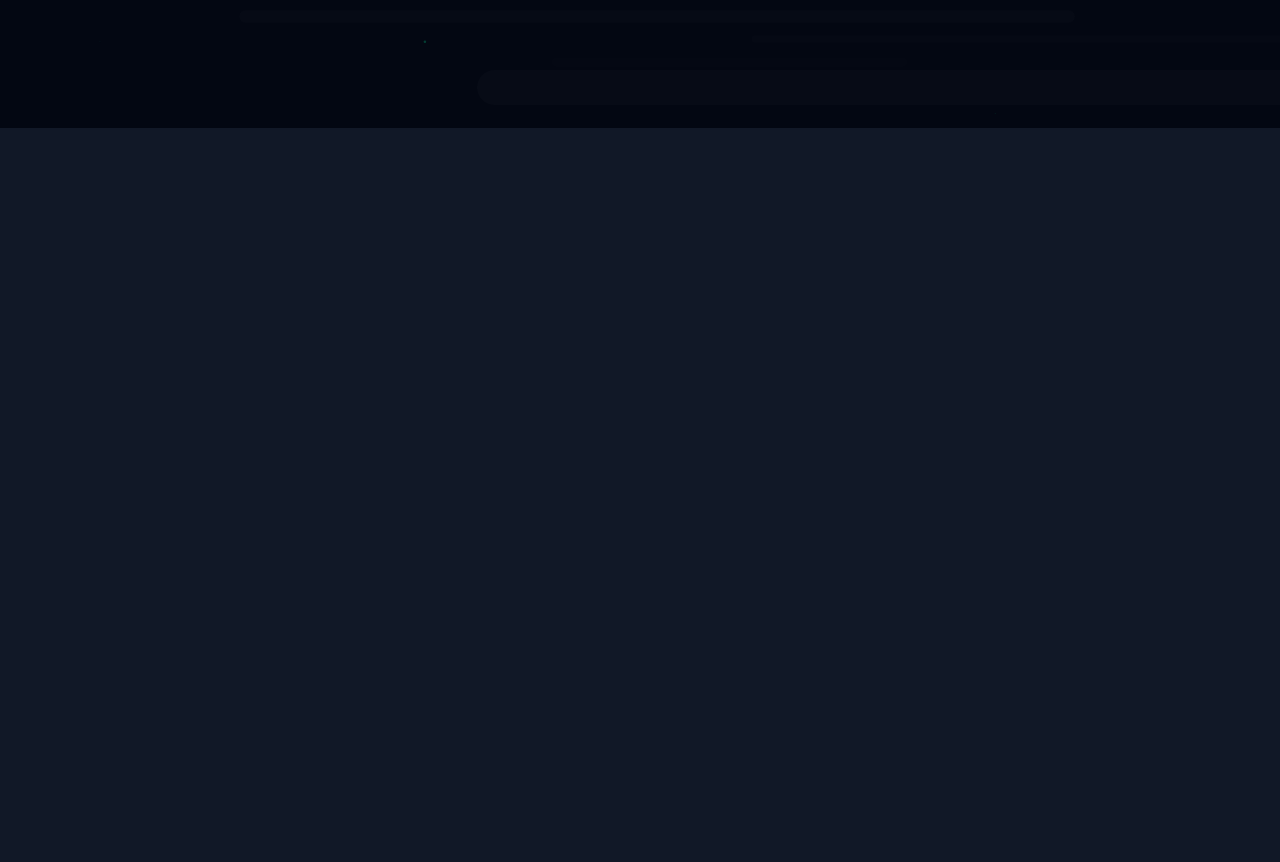
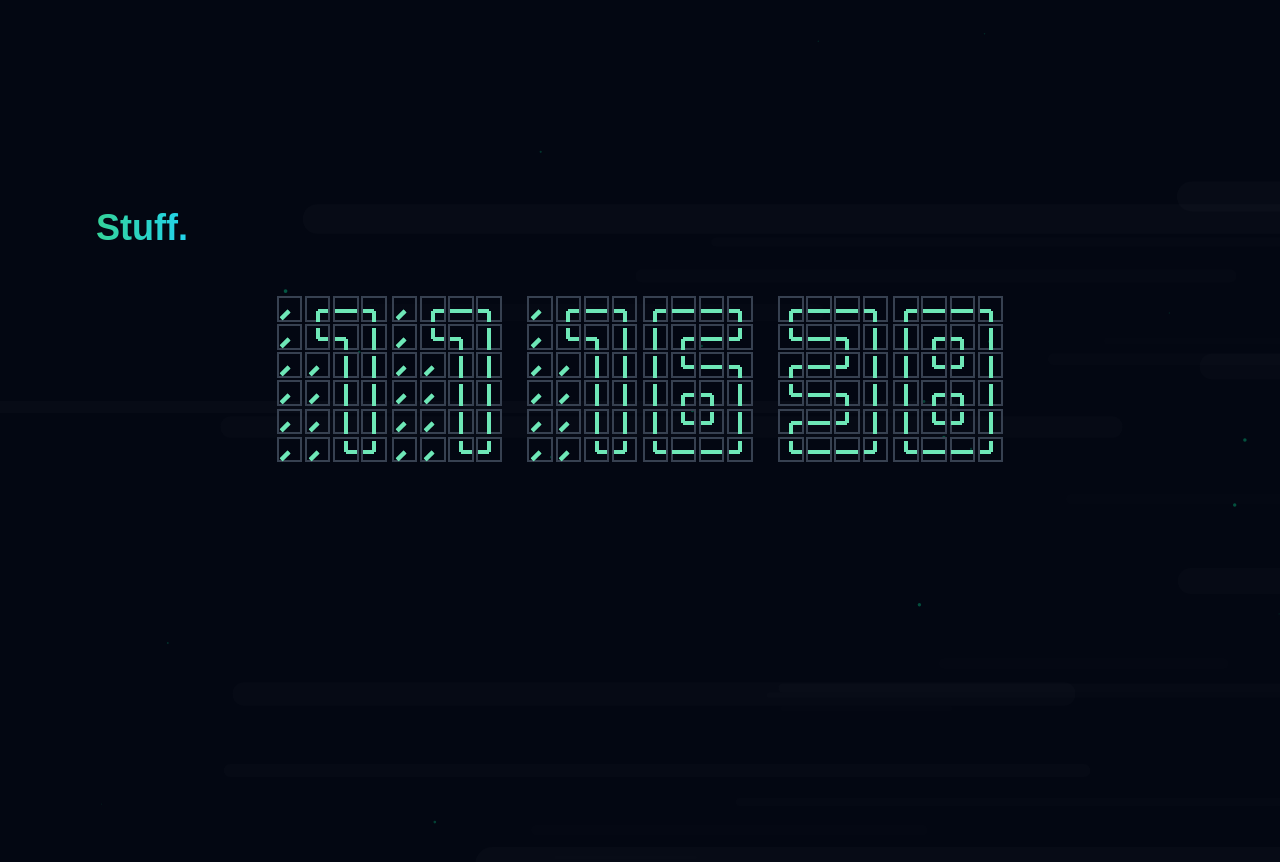
Before and after one commit to jack-rowe/portfolio, a Next.js app: page / in a window 1280 px wide. Shown: the part 1924-2786 px from the top of the page. Before the commit the page ends 2052 px from the top, so only its background shows below. Built offline with nearby package versions, Linux system fonts and the light colour scheme.

Commit message:
clock responsiveness

```diff
--- a/src/app/(main)/components/Navigation.tsx
+++ b/src/app/(main)/components/Navigation.tsx
@@ -3,7 +3,7 @@ import { useEffect, useState } from "react";
 export const Navigation = () => {
   const [activeSection, setActiveSection] = useState("home");
 
-  const SECTIONS = ["home", "resume"];
+  const SECTIONS = ["home", "resume", "stuff"];
 
   useEffect(() => {
     const observer = new IntersectionObserver(
--- /dev/null
+++ b/src/app/(main)/components/Stuff.tsx
@@ -0,0 +1,17 @@
+import { ClockOfClocks } from "@/components/ClockOfClocks";
+
+export const Stuff = () => {
+  return (
+    <section id="stuff" className="min-h-screen py-20 relative md:px-20">
+      <div className="container mx-auto px-4 relative z-10">
+        <div className="w-full flex items-center justify-between flex-col gap-4 mb-4 sm:mb-12 sm:flex-row">
+          <h2 className="text-4xl font-bold bg-gradient-to-r from-emerald-400 to-cyan-400 bg-clip-text text-transparent">
+            Stuff.
+          </h2>
+        </div>
+
+        <ClockOfClocks />
+      </div>
+    </section>
+  );
+};
--- a/src/app/(main)/page.tsx
+++ b/src/app/(main)/page.tsx
@@ -4,8 +4,9 @@ import { Navigation } from "@/app/(main)/components/Navigation";
 import { ScrollDownIndicator } from "@/components/ScrollDownIndicator";
 import dynamic from "next/dynamic";
 import { Hero } from "./components/Hero";
-import { Projects } from "./components/Projects";
+// import { Projects } from "./components/Projects";
 import { Resume } from "./components/Resume";
+import { Stuff } from "./components/Stuff";
 
 const Particles = dynamic(() => import("@/components/Particles"), {
   ssr: false,
@@ -19,6 +20,7 @@ export default function PortfolioPage() {
       <ScrollDownIndicator />
       <Resume />
       {/* <Projects /> */}
+      <Stuff />
       <Navigation />
     </div>
   );
--- /dev/null
+++ b/src/components/ClockOfClocks.tsx
@@ -0,0 +1,376 @@
+"use client";
+
+import { motion } from "motion/react";
+import { useState, useEffect } from "react";
+type TDigit = "0" | "1" | "2" | "3" | "4" | "5" | "6" | "7" | "8" | "9";
+const angleMap: Record<string, [number, number]> = {
+  //unicode box-drawing characters for clock faces to make lines and right angles
+  "┌": [0, 90], // top-left corner: hour at 9, minute at 12
+  "┐": [90, 180], // top-right corner: hour at 12, minute at 3
+  "┘": [180, 270], // bottom-right corner: hour at 3, minute at 6
+  "└": [0, 270], // bottom-left corner: hour at 6, minute at 9
+  "─": [0, 180], // horizontal line: hour at 9, minute at 3
+  "│": [90, 270], // vertical line: hour at 12, minute at 6
+  " ": [135, 135], // empty: diagonal resting position
+};
+
+// draw each digit using a 4x6 grid of angleMap characters
+const numberMap: Record<TDigit, string[]> = {
+  "0": [
+    "┌",
+    "─",
+    "─",
+    "┐",
+    "│",
+    "┌",
+    "┐",
+    "│",
+    "│",
+    "│",
+    "│",
+    "│",
+    "│",
+    "│",
+    "│",
+    "│",
+    "│",
+    "└",
+    "┘",
+    "│",
+    "└",
+    "─",
+    "─",
+    "┘",
+  ],
+  "1": [
+    " ",
+    "┌",
+    "─",
+    "┐",
+    " ",
+    "└",
+    "┐",
+    "│",
+    " ",
+    " ",
+    "│",
+    "│",
+    " ",
+    " ",
+    "│",
+    "│",
+    " ",
+    " ",
+    "│",
+    "│",
+    " ",
+    " ",
+    "└",
+    "┘",
+  ],
+  "2": [
+    "┌",
+    "─",
+    "─",
+    "┐",
+    "└",
+    "─",
+    "┐",
+    "│",
+    "┌",
+    "─",
+    "┘",
+    "│",
+    "│",
+    "┌",
+    "─",
+    "┘",
+    "│",
+    "└",
+    "─",
+    "┐",
+    "└",
+    "─",
+    "─",
+    "┘",
+  ],
+  "3": [
+    "┌",
+    "─",
+    "─",
+    "┐",
+    "└",
+    "─",
+    "┐",
+    "│",
+    "┌",
+    "─",
+    "┘",
+    "│",
+    "└",
+    "─",
+    "┐",
+    "│",
+    "┌",
+    "─",
+    "┘",
+    "│",
+    "└",
+    "─",
+    "─",
+    "┘",
+  ],
+  "4": [
+    "┌",
+    "┐",
+    "┌",
+    "┐",
+    "│",
+    "│",
+    "│",
+    "│",
+    "│",
+    "└",
+    "┘",
+    "│",
+    "└",
+    "─",
+    "┐",
+    "│",
+    " ",
+    " ",
+    "│",
+    "│",
+    " ",
+    " ",
+    "└",
+    "┘",
+  ],
+  "5": [
+    "┌",
+    "─",
+    "─",
+    "┐",
+    "│",
+    "┌",
+    "─",
+    "┘",
+    "│",
+    "└",
+    "─",
+    "┐",
+    "└",
+    "─",
+    "┐",
+    "│",
+    "┌",
+    "─",
+    "┘",
+    "│",
+    "└",
+    "─",
+    "─",
+    "┘",
+  ],
+  "6": [
+    "┌",
+    "─",
+    "─",
+    "┐",
+    "│",
+    "┌",
+    "─",
+    "┘",
+    "│",
+    "└",
+    "─",
+    "┐",
+    "│",
+    "┌",
+    "┐",
+    "│",
+    "│",
+    "└",
+    "┘",
+    "│",
+    "└",
+    "─",
+    "─",
+    "┘",
+  ],
+  "7": [
+    "┌",
+    "─",
+    "─",
+    "┐",
+    "└",
+    "─",
+    "┐",
+    "│",
+    " ",
+    " ",
+    "│",
+    "│",
+    " ",
+    " ",
+    "│",
+    "│",
+    " ",
+    " ",
+    "│",
+    "│",
+    " ",
+    " ",
+    "└",
+    "┘",
+  ],
+  "8": [
+    "┌",
+    "─",
+    "─",
+    "┐",
+    "│",
+    "┌",
+    "┐",
+    "│",
+    "│",
+    "└",
+    "┘",
+    "│",
+    "│",
+    "┌",
+    "┐",
+    "│",
+    "│",
+    "└",
+    "┘",
+    "│",
+    "└",
+    "─",
+    "─",
+    "┘",
+  ],
+  "9": [
+    "┌",
+    "─",
+    "─",
+    "┐",
+    "│",
+    "┌",
+    "┐",
+    "│",
+    "│",
+    "└",
+    "┘",
+    "│",
+    "└",
+    "─",
+    "┐",
+    "│",
+    " ",
+    " ",
+    "│",
+    "│",
+    " ",
+    " ",
+    "└",
+    "┘",
+  ],
+};
+
+export const ClockOfClocks = () => {
+  const [currentTime, setCurrentTime] = useState(new Date());
+
+  useEffect(() => {
+    const interval = setInterval(() => {
+      setCurrentTime(new Date());
+    }, 1000);
+
+    return () => clearInterval(interval);
+  }, []);
+
+  const hours = String(currentTime.getHours() % 12 || 12).padStart(2, "0");
+  const minutes = String(currentTime.getMinutes()).padStart(2, "0");
+  const seconds = String(currentTime.getSeconds()).padStart(2, "0");
+
+  // Function to render a single digit
+  const renderDigit = (digit: string) => {
+    const pattern = numberMap[digit as TDigit] || numberMap["0"];
+    return (
+      <div className="grid grid-cols-4 grid-rows-6 gap-[0.2vw]">
+        {pattern.map((char, index) => {
+          const [hourAngle, minuteAngle] = angleMap[char];
+          return (
+            <Clock
+              key={index}
+              hourAngle={hourAngle}
+              minuteAngle={minuteAngle}
+            />
+          );
+        })}
+      </div>
+    );
+  };
+
+  return (
+    <div className="flex items-center justify-center gap-[2vw] w-full max-w-[90vw]">
+      <div className="flex gap-[0.4vw]">
+        {renderDigit(hours[0])}
+        {renderDigit(hours[1])}
+      </div>
+      <div className="flex gap-[0.4vw]">
+        {renderDigit(minutes[0])}
+        {renderDigit(minutes[1])}
+      </div>
+      <div className="flex gap-[0.4vw]">
+        {renderDigit(seconds[0])}
+        {renderDigit(seconds[1])}
+      </div>
+    </div>
+  );
+};
+
+const Clock = ({
+  hourAngle,
+  minuteAngle,
+}: {
+  hourAngle: number;
+  minuteAngle: number;
+}) => {
+  return (
+    <div
+      className="relative aspect-square border-2 border-gray-700"
+      style={{ width: "clamp(8px, 2vw, 48px)" }}
+    >
+      <motion.div
+        className="h-0.5 lg:h-1 w-1/2 bg-emerald-300 absolute top-1/2 left-1/2 -translate-y-1/2"
+        style={{
+          transformOrigin: "center left",
+          transform: `rotate(${hourAngle}deg)`,
+        }}
+        //animate the rotation
+        animate={{ rotate: hourAngle }}
+        transition={{
+          type: "spring",
+          stiffness: 200,
+          damping: 25,
+          mass: 0.8,
+        }}
+      ></motion.div>
+      <motion.div
+        className="h-0.5 lg:h-1 w-1/2 bg-emerald-300 absolute top-1/2 left-1/2 -translate-y-1/2"
+        style={{
+          transformOrigin: "center left",
+          transform: `rotate(${minuteAngle}deg)`,
+        }}
+        animate={{ rotate: minuteAngle }}
+        transition={{
+          type: "spring",
+          stiffness: 200,
+          damping: 25,
+          mass: 0.8,
+        }}
+      ></motion.div>
+    </div>
+  );
+};
```
Also changed, not shown: src/app/(main)/components/Hero.tsx (line endings or trailing spaces).
